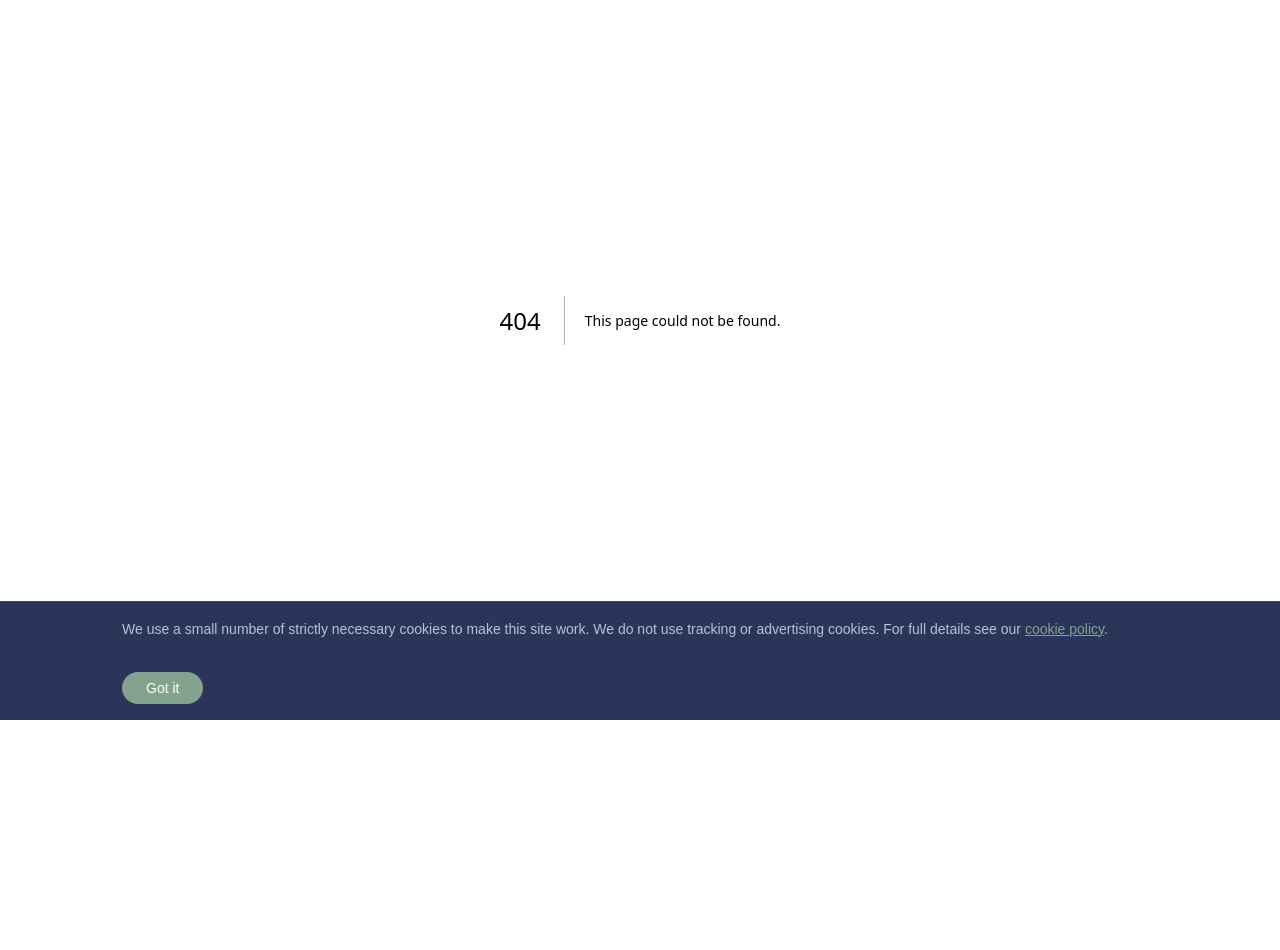
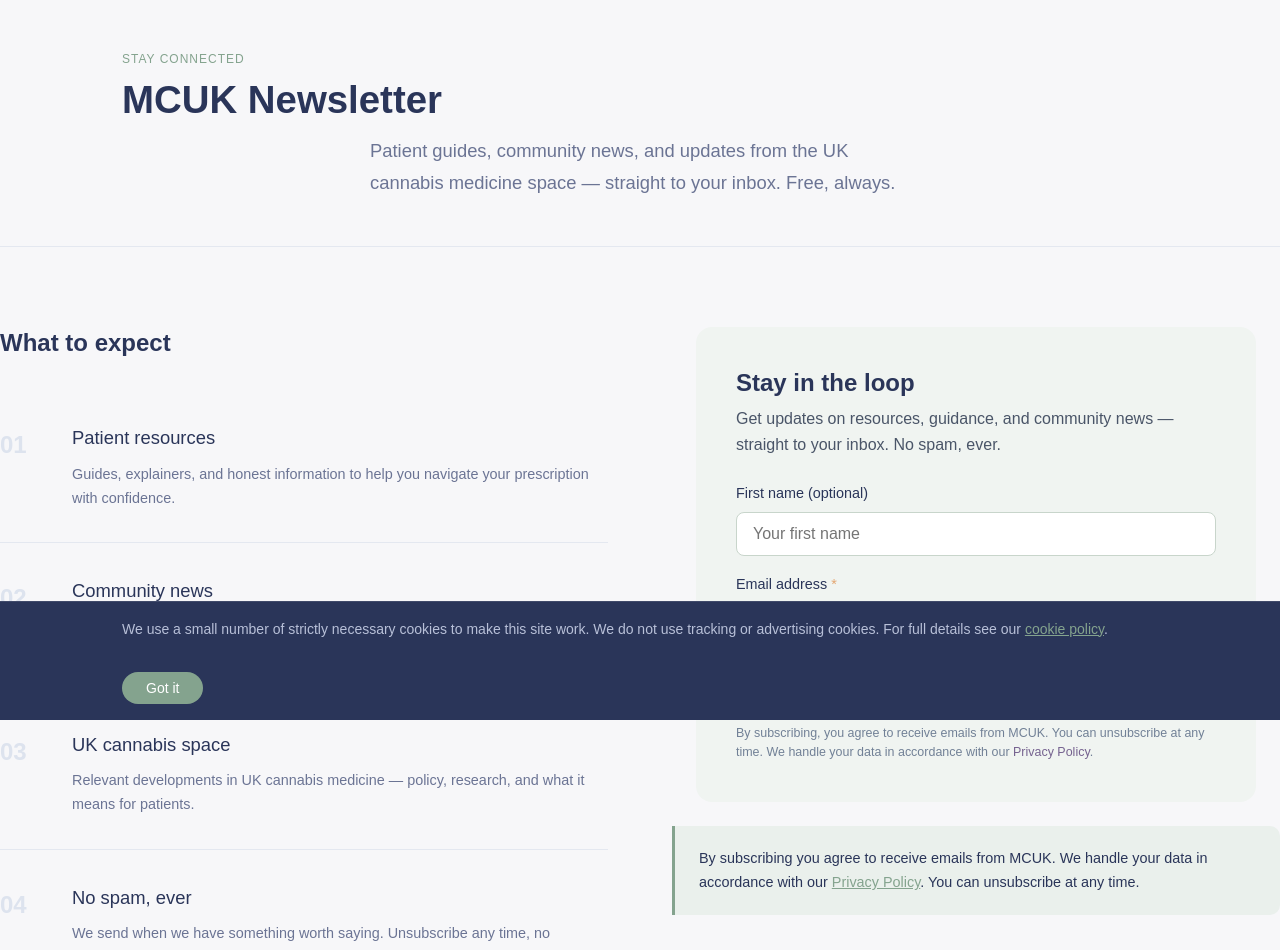
Before and after one commit to the-lexolotl/MCUKCIC, a Next.js app: page /newsletter in a window 1280 px wide. Before the commit this address had no page. Shown: the part 80-1030 px from the top of the page. Before the commit the page ends 800 px from the top, so only its background shows below. Built offline with nearby package versions, Linux system fonts and the light colour scheme; a web font is replaced by a local one.

Commit message:
Adding newsletter sign up page

```diff
--- /dev/null
+++ b/app/newsletter/page.tsx
@@ -0,0 +1,96 @@
+import Nav from '../../components/Nav'
+import Footer from '../../components/Footer'
+import NewsletterSignup from '../../components/NewsletterSignup'
+import type { Metadata } from 'next'
+
+export const metadata: Metadata = {
+  title: 'Subscribe — MCUK Newsletter',
+  description: 'Sign up for the MCUK newsletter and get patient guides, resources, and community updates straight to your inbox.',
+  openGraph: {
+    title: 'Subscribe — MCUK Newsletter',
+    description: 'Sign up for the MCUK newsletter and get patient guides, resources, and community updates straight to your inbox.',
+  },
+}
+
+export default function NewsletterPage() {
+  return (
+    <>
+      <Nav />
+      <main>
+
+        {/* PAGE HERO */}
+        <section className="page-hero">
+          <div className="container">
+            <div className="section-label">Stay connected</div>
+            <h1>MCUK Newsletter</h1>
+            <p className="hero-sub" style={{ marginBottom: 0 }}>
+              Patient guides, community news, and updates from the UK cannabis medicine space — straight to your inbox. Free, always.
+            </p>
+          </div>
+        </section>
+
+        {/* SIGNUP SECTION */}
+        <section className="section">
+          <div className="newsletter-layout">
+            <div style={{
+              display: 'grid',
+              gridTemplateColumns: '1fr 1fr',
+              gap: '4rem',
+              alignItems: 'start',
+            }}>
+
+              {/* LEFT — what to expect */}
+              <div>
+                <h2 style={{ fontSize: '1.5rem', marginBottom: '1.5rem' }}>What to expect</h2>
+                <div className="activity-list">
+                  <div className="activity-item">
+                    <div className="activity-number">01</div>
+                    <div className="activity-body">
+                      <h3>Patient resources</h3>
+                      <p>Guides, explainers, and honest information to help you navigate your prescription with confidence.</p>
+                    </div>
+                  </div>
+                  <div className="activity-item">
+                    <div className="activity-number">02</div>
+                    <div className="activity-body">
+                      <h3>Community news</h3>
+                      <p>Updates from the MCUK community, new features, events, and what we've been working on.</p>
+                    </div>
+                  </div>
+                  <div className="activity-item">
+                    <div className="activity-number">03</div>
+                    <div className="activity-body">
+                      <h3>UK cannabis space</h3>
+                      <p>Relevant developments in UK cannabis medicine — policy, research, and what it means for patients.</p>
+                    </div>
+                  </div>
+                  <div className="activity-item">
+                    <div className="activity-number">04</div>
+                    <div className="activity-body">
+                      <h3>No spam, ever</h3>
+                      <p>We send when we have something worth saying. Unsubscribe any time, no questions asked.</p>
+                    </div>
+                  </div>
+                </div>
+              </div>
+
+              {/* RIGHT — signup form */}
+              <div style={{ position: 'sticky', top: '84px' }}>
+                <NewsletterSignup variant="card" />
+                <div className="info-box" style={{ marginTop: '1.5rem' }}>
+                  <p>
+                    By subscribing you agree to receive emails from MCUK. We handle your data in accordance with our{' '}
+                    <a href="/privacy">Privacy Policy</a>. You can unsubscribe at any time.
+                  </p>
+                </div>
+              </div>
+
+            </div>
+          </div>
+        </section>
+
+      </main>
+      <Footer />
+    </>
+  )
+}
--- a/styles/globals.css
+++ b/styles/globals.css
@@ -1831,3 +1831,14 @@
     gap: 2rem;
   }
 }
+
+/* ========================
+   NEWSLETTER
+   ======================== */
+
+@media (max-width: 768px) {
+  .newsletter-layout {
+    grid-template-columns: 1fr !important;
+    gap: 2rem !important;
+  }
+}
```
